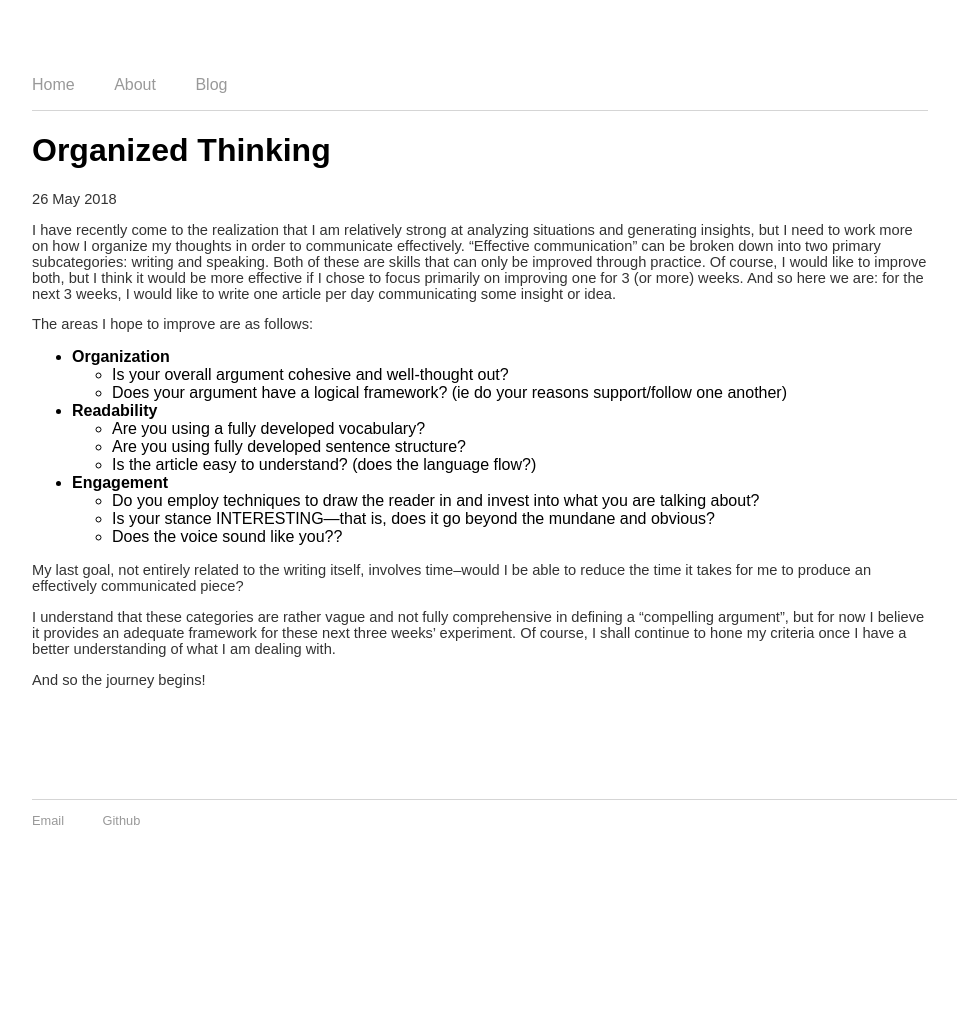
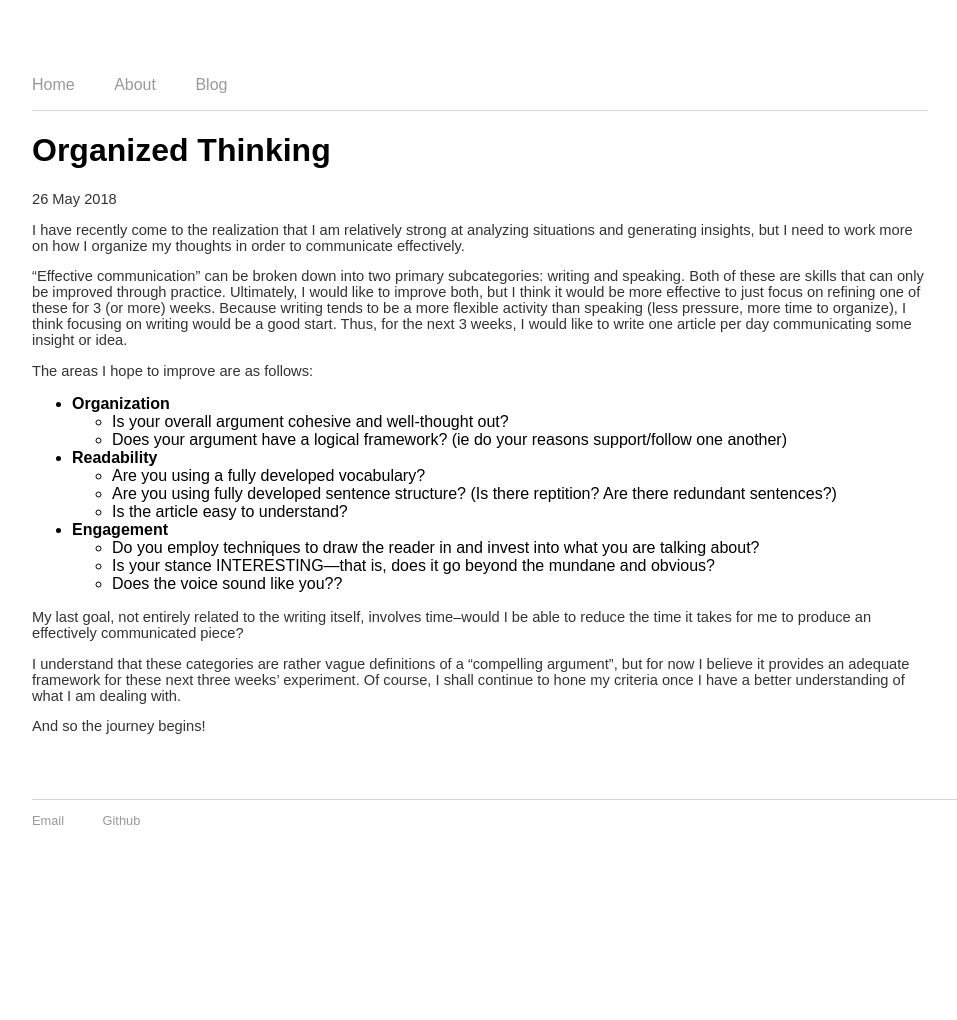
Before and after one commit to lucytyuan/lucytyuan.github.io, a Jekyll site: the page built from _posts/2018-05-26-organized-thinking.md, in a window 1280 px wide. Shown: the whole page, without its empty margins (160-1117 px from the left). Built offline with Jekyll 4.4.1, drawn with Linux system fonts in a browser that asks for light colours.

Commit message:
Update 2018-05-26-organized-thinking.md

```diff
--- a/_posts/2018-05-26-organized-thinking.md
+++ b/_posts/2018-05-26-organized-thinking.md
@@ -5,7 +5,8 @@ date: 2018-05-26
 ---
 
 I have recently come to the realization that I am relatively strong at analyzing situations and generating insights, but I need to work more on how I organize my thoughts in order to communicate effectively.
-“Effective communication” can be broken down into two primary subcategories: writing and speaking. Both of these are skills that can only be improved through practice. Of course, I would like to improve both, but I think it would be more effective if I chose to focus primarily on improving one for 3 (or more) weeks. And so here we are: for the next 3 weeks, I would like to write one article per day communicating some insight or idea.
+
+“Effective communication” can be broken down into two primary subcategories: writing and speaking. Both of these are skills that can only be improved through practice. Ultimately, I would like to improve both, but I think it would be more effective to just focus on refining one of these for 3 (or more) weeks. Because writing tends to be a more flexible activity than speaking (less pressure, more time to organize), I think focusing on writing would be a good start. Thus, for the next 3 weeks, I would like to write one article per day communicating some insight or idea.
 
 The areas I hope to improve are as follows:
 * **Organization**
@@ -13,8 +14,8 @@ The areas I hope to improve are as follows:
   * Does your argument have a logical framework? (ie do your reasons support/follow one another)
 * **Readability**
   * Are you using a fully developed vocabulary?
-  * Are you using fully developed sentence structure?
-  * Is the article easy to understand? (does the language flow?)
+  * Are you using fully developed sentence structure? (Is there reptition? Are there redundant sentences?)
+  * Is the article easy to understand?
 * **Engagement**
   * Do you employ techniques to draw the reader in and invest into what you are talking about?
   * Is your stance INTERESTING—that is, does it go beyond the mundane and obvious?
@@ -22,6 +23,6 @@ The areas I hope to improve are as follows:
 
 My last goal, not entirely related to the writing itself, involves time--would I be able to reduce the time it takes for me to produce an effectively communicated piece?
 
-I understand that these categories are rather vague and not fully comprehensive in defining a "compelling argument", but for now I believe it provides an adequate framework for these next three weeks’ experiment. Of course, I shall continue to hone my criteria once I have a better understanding of what I am dealing with.
+I understand that these categories are rather vague definitions of a "compelling argument", but for now I believe it provides an adequate framework for these next three weeks’ experiment. Of course, I shall continue to hone my criteria once I have a better understanding of what I am dealing with.
 
 And so the journey begins!
```
